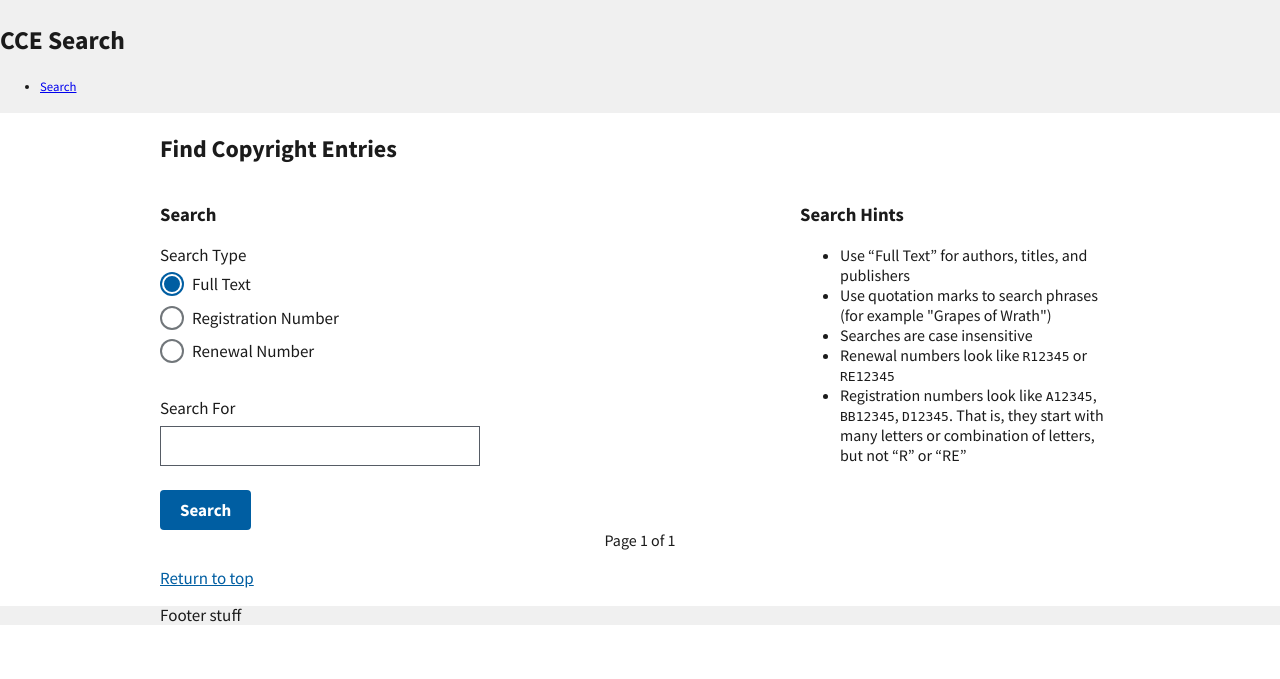
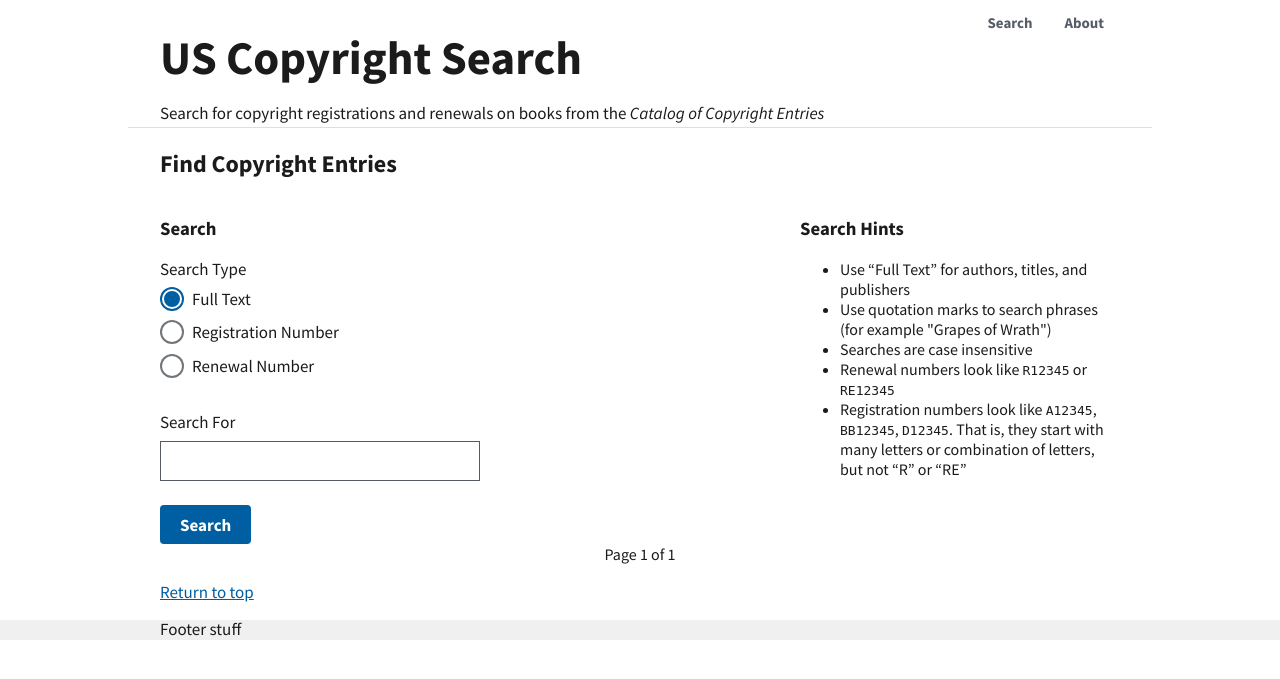
Before and after one commit to seanredmond/cce-search-prototype, a Flask app: page / in a window 1280 px wide. Shown: the top 679 px of the page. Run offline with Flask 2, Linux system fonts and the light colour scheme.

Commit message:
Better banner

```diff
--- a/cce_search/templates/base.html
+++ b/cce_search/templates/base.html
@@ -5,17 +5,40 @@
   <link rel="stylesheet" href="{{ url_for('static', filename='uswds.css') }}">
   <link rel="stylesheet" href="{{ url_for('static', filename='styles.css') }}">
 </head>
+
+
 <body>
-  <div class="usa-banner">
-    <header class="usa-banner__header">
-      <nav>
-        <h1>CCE Search</h1>
-        <ul>
-          <li><a href="{{ url_for('search.index') }}">Search</a>
-        </ul>
-      </nav>
-    </header>
-  </div>
+  <a class="usa-skipnav" href="#main-content">Skip to main content</a>
+
+
+  <header class="usa-header usa-header--basic grid-container" role="banner">
+    <div class="grid-row">
+      <div class="grid-col-10">
+        <div class="usa-logo">
+          <h1 class="usa-logo__text">
+            <a href="/" title="Home" aria-label="Home">US Copyright Search</a>
+          </h1>
+        </div>
+
+        <div>Search for copyright registrations and renewals on books from the <i>Catalog of Copyright Entries</i></div>
+      </div>
+      <div class="grid-col-2">
+        <nav role="navigation" class="usa-nav">
+          <ul class="usa-nav__primary usa-accordion">
+            <li class="usa-nav__primary-item">
+              <a class="usa-nav__link" href="/">Search</a>
+            </li>
+            <li class="usa-nav__primary-item">
+              <a class="usa-nav__link" href="/about">About
+              </a>
+            </li>
+          </ul>
+        </nav>
+      </div>
+    </div>
+  </header>
+
+
 
   <main id="main-content" class="grid-container">
     {% block header %}{% endblock %}
```
